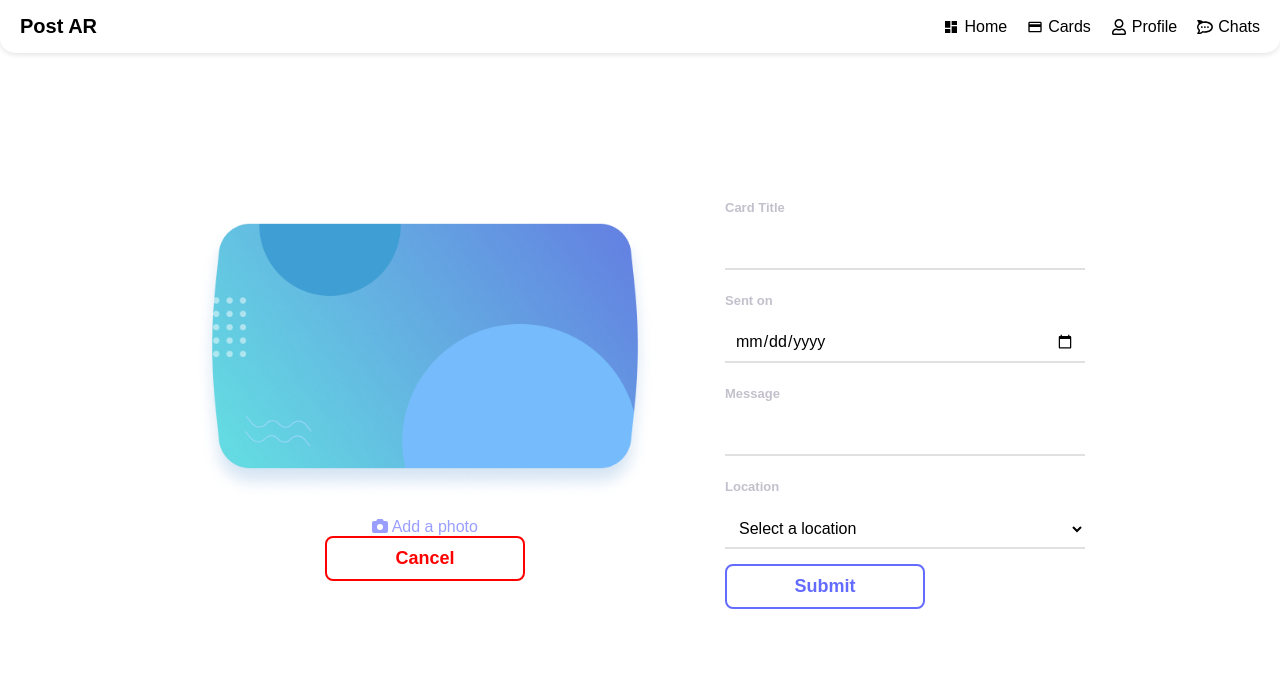
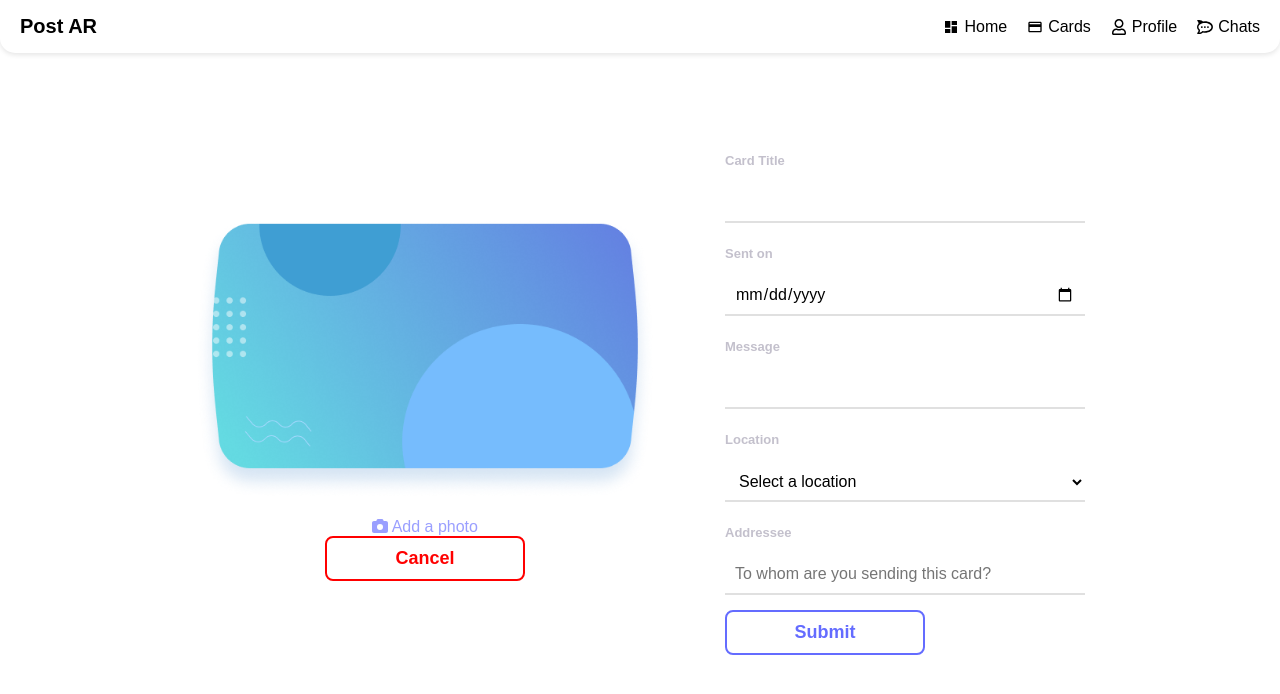
Before and after one commit to JofreEscriba/postAR-organized, a React (Vite) app in the folder frontend/: page /Post-AR/cardAdd in a window 1280 px wide. Shown: the top 694 px of the page. Built offline with nearby package versions, Linux system fonts and the light colour scheme; sample sign-in values are in the browser's storage.

Commit message:
Enviar postals al crear-les

```diff
--- a/frontend/src/pages/CardAdd.tsx
+++ b/frontend/src/pages/CardAdd.tsx
@@ -16,10 +16,11 @@ const CardAdd: React.FC = () => {
     date: "",
     message: "",
     location: "",
+    sender: "",      // <-- Añadido campo remitente
   });
 
   useEffect(() => {
-    setFormData({ title: "", date: "", message: "", location: "" });
+    setFormData({ title: "", date: "", message: "", location: "", sender: "" });
     setMedia(null);
     setPreview(null);
   }, []);
@@ -40,7 +41,7 @@ const CardAdd: React.FC = () => {
   const handleSubmit = async (event: React.FormEvent) => {
     event.preventDefault();
 
-    if (!formData.title || !formData.date || !formData.message || !formData.location) {
+    if (!formData.title || !formData.date || !formData.message || !formData.location || !formData.sender) {
       alert("Please fill out all fields.");
       return;
     }
@@ -50,31 +51,48 @@ const CardAdd: React.FC = () => {
       return;
     }
 
+    try {
+      // 1. Buscar el usuario destinatario por email (formData.sender)
+      const responseSender = await axios.get(`http://localhost:3001/api/users/email/${formData.sender}`);
+      if (!responseSender.data || !responseSender.data.id) {
+        alert("The recipient email does not exist.");
+        return;
+      }
+      const recipientId = responseSender.data.id;
+
+      // 2. Buscar el usuario que envía la tarjeta (desde localStorage)
+      const userMail = localStorage.getItem("user_email");
+      const responseUser = await axios.get(`http://localhost:3001/api/users/email/${userMail}`);
+      const senderId = responseUser.data.id;
+
+      // 3. Crear FormData para enviar
       const formDataToSend = new FormData();
       formDataToSend.append("title", formData.title);
       formDataToSend.append("date", formData.date);
       formDataToSend.append("message", formData.message);
       formDataToSend.append("location", formData.location);
+      formDataToSend.append("sender_id", senderId);      // ID del remitente
+      formDataToSend.append("recipient_id", recipientId); // ID del destinatario
       formDataToSend.append("media", media);
 
-    try {
-      const userMail = localStorage.getItem("user_email");
-      const responseUser = await axios.get(`http://localhost:3001/api/users/email/${userMail}`);
-      const sender_id = responseUser.data.id;
-      formDataToSend.append("sender_id", sender_id);
-
+      // 4. Enviar la tarjeta postal
       const r = await axios.post("http://localhost:3001/api/postcards", formDataToSend, {
         headers: { "Content-Type": "multipart/form-data" },
       });
 
       const createdPostId = r.data.id;
+      navigate("/post-created", { state: { postcardId: createdPostId } });
 
-    navigate("/post-created", { state: { postcardId: createdPostId } });
-    } catch (error) {
+    } catch (error: any) {
+      if (error.response && error.response.status === 404) {
+        alert("Recipient email not found.");
+      } else {
         console.error("Error uploading:", error);
         alert("Upload failed.");
       }
+    }
   };
+
 
   return (
     <div className={styles.wrapper}>
@@ -100,13 +118,31 @@ const CardAdd: React.FC = () => {
 
         <div className={styles.form}>
           <h2>Card Title</h2>
-          <input type="text" name="title" className={styles.inputField} value={formData.title} onChange={handleInputChange} />
+          <input
+            type="text"
+            name="title"
+            className={styles.inputField}
+            value={formData.title}
+            onChange={handleInputChange}
+          />
 
           <h2>Sent on</h2>
-          <input type="date" name="date" className={styles.dateField} value={formData.date} onChange={handleInputChange} />
+          <input
+            type="date"
+            name="date"
+            className={styles.dateField}
+            value={formData.date}
+            onChange={handleInputChange}
+          />
 
           <h2>Message</h2>
-          <input type="text" name="message" className={styles.inputField} value={formData.message} onChange={handleInputChange} />
+          <input
+            type="text"
+            name="message"
+            className={styles.inputField}
+            value={formData.message}
+            onChange={handleInputChange}
+          />
 
           <h2>Location</h2>
           <select
@@ -124,6 +160,17 @@ const CardAdd: React.FC = () => {
             <option value="https://tbzgewjnfcjviexmgnsq.supabase.co/storage/v1/object/public/test//TajMahal_3DModel.fbx">Taj Mahal</option>
           </select>
 
+          {/* Nuevo campo remitente */}
+          <h2>Addressee</h2>
+          <input
+            type="text"
+            name="sender"
+            className={styles.inputField}
+            value={formData.sender}
+            onChange={handleInputChange}
+            placeholder="To whom are you sending this card?"
+          />
+
           <div className={styles.buttonContainer}>
             <button type="button" className={styles.cancelButtonMobile} onClick={() => navigate(-1)}>Cancel</button>
             <button type="submit" className={styles.submitButton}>Submit</button>
```
Also changed, not shown: 1 other file (tests, documents, lock files or other folders). Lines whose indentation alone changed are shown as unchanged.
